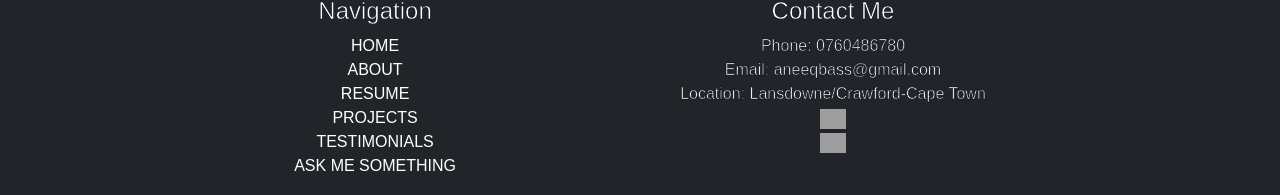
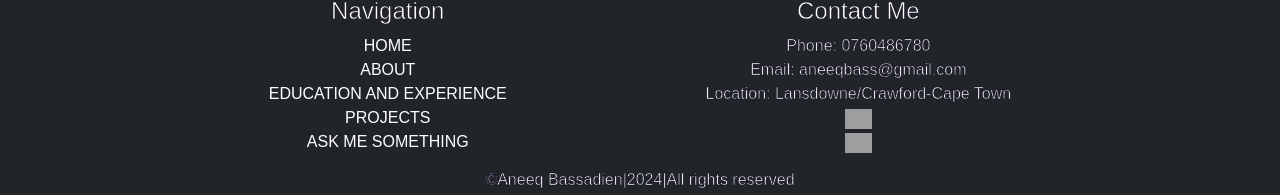
Before and after one commit to AneeqBass/vue_portfolio, a Vue app: page / in a window 1280 px wide. Shown: the part 874-1069 px from the top of the page. Built offline with nearby package versions, Linux system fonts and the light colour scheme; no server answers; grey boxes are pictures that could not be loaded; a web font is replaced by a local one.

Commit message:
"Updated App.vue, FooterComp.vue, NavBarComp.vue, router/index.js, and store/index.js with changes to navigation links, routing, and store commits."

```diff
--- a/src/App.vue
+++ b/src/App.vue
@@ -1,11 +1,14 @@
 <template>
+  <div>
   <NavBarComp />
   <div v-if ="!$store.state.aboutMeInfo">
   <Spinner />
   </div>
   <router-view />
   <FooterComp />
+  </div>
 </template>
+
 <script>
 import Spinner from '@/components/SpinnerComp.vue';
 import NavBarComp from './components/NavBarComp.vue'
@@ -30,9 +33,9 @@ export default {
   }
 }
 </script>
+
 <style>
 @import url('https://fonts.cdnfonts.com/css/commando?styles=7971');
-
 
 #app {
   font-family: 'Commando', sans-serif;
@@ -41,7 +44,7 @@ export default {
 }
 #contactLink{
      height: 20px;
- }
+}
 #title {
   -webkit-text-fill-color: white;
   -webkit-text-stroke: 2px #060018;
--- a/src/components/FooterComp.vue
+++ b/src/components/FooterComp.vue
@@ -8,9 +8,9 @@
         <div class="router-link">
             <router-link class="link-offset-2 link-underline link-underline-opacity-0" to="/" active-class="active-link"><li>HOME</li></router-link>
             <router-link class="link-offset-2 link-underline link-underline-opacity-0" to="/about" active-class="active-link"><li>ABOUT</li></router-link>
-            <router-link class="link-offset-2 link-underline link-underline-opacity-0" to="/resume" active-class="active-link"><li>RESUME</li></router-link>
+            <router-link class="link-offset-2 link-underline link-underline-opacity-0" to="/education&experience" active-class="active-link"><li>EDUCATION AND EXPERIENCE</li></router-link>
             <router-link class="link-offset-2 link-underline link-underline-opacity-0" to="/projects" active-class="active-link"><li>PROJECTS</li></router-link>
-            <router-link class="link-offset-2 link-underline link-underline-opacity-0" to="/testimonials" active-class="active-link"><li>TESTIMONIALS</li></router-link>
+            <!-- <router-link class="link-offset-2 link-underline link-underline-opacity-0" to="/testimonials" active-class="active-link"><li>TESTIMONIALS</li></router-link>  -->
             <router-link class="link-offset-2 link-underline link-underline-opacity-0" to="/contact-me" active-class="active-link"><li>ASK ME SOMETHING</li></router-link>
         </div>
     </div>
--- a/src/components/NavBarComp.vue
+++ b/src/components/NavBarComp.vue
@@ -6,9 +6,9 @@
             <div class="sidebar router-link">
                 <router-link class="link-offset-2 link-underline link-underline-opacity-0" to="/" active-class="active-link"><li>HOME</li></router-link>
                 <router-link class="link-offset-2 link-underline link-underline-opacity-0" to="/about" active-class="active-link"><li>ABOUT</li></router-link>
-                <router-link class="link-offset-2 link-underline link-underline-opacity-0" to="/resume" active-class="active-link"><li>RESUME</li></router-link>
+                <router-link class="link-offset-2 link-underline link-underline-opacity-0" to="/education&experience" active-class="active-link"><li>Education and Experience</li></router-link>
                 <router-link class="link-offset-2 link-underline link-underline-opacity-0" to="/projects" active-class="active-link"><li>PROJECTS</li></router-link>
-                <router-link class="link-offset-2 link-underline link-underline-opacity-0" to="/testimonials" active-class="active-link"><li>TESTIMONIALS</li></router-link>
+                <!-- <router-link class="link-offset-2 link-underline link-underline-opacity-0" to="/testimonials" active-class="active-link"><li>TESTIMONIALS</li></router-link>  -->
                 <router-link class="link-offset-2 link-underline link-underline-opacity-0" to="/contact-me" active-class="active-link"><li>ASK ME SOMETHING</li></router-link>
             </div>
         </ul>
@@ -40,4 +40,7 @@ li:hover {
   list-style: none;
 }
 
+ul{
+  -webkit-text-stroke: 1px #060018;
+}
 </style>
--- a/src/router/index.js
+++ b/src/router/index.js
@@ -28,8 +28,8 @@ const routes = [
     component: () => import('../views/ProjectsView.vue')
   },
   {
-    path: '/resume',
-    name: 'resume',
+    path: '/education&experience',
+    name: 'education&experience',
     component: () => import('../views/ResumeView.vue')
   }
 ]
```
Also changed, not shown: src/store/index.js (line endings or trailing spaces).
